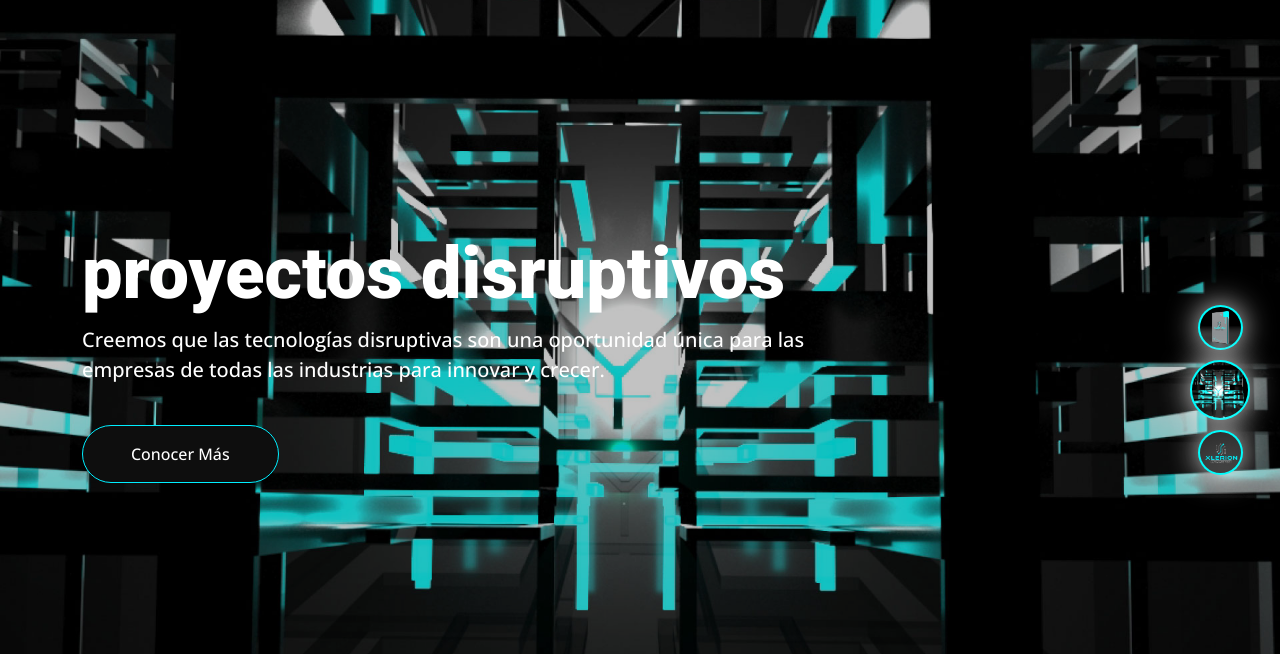
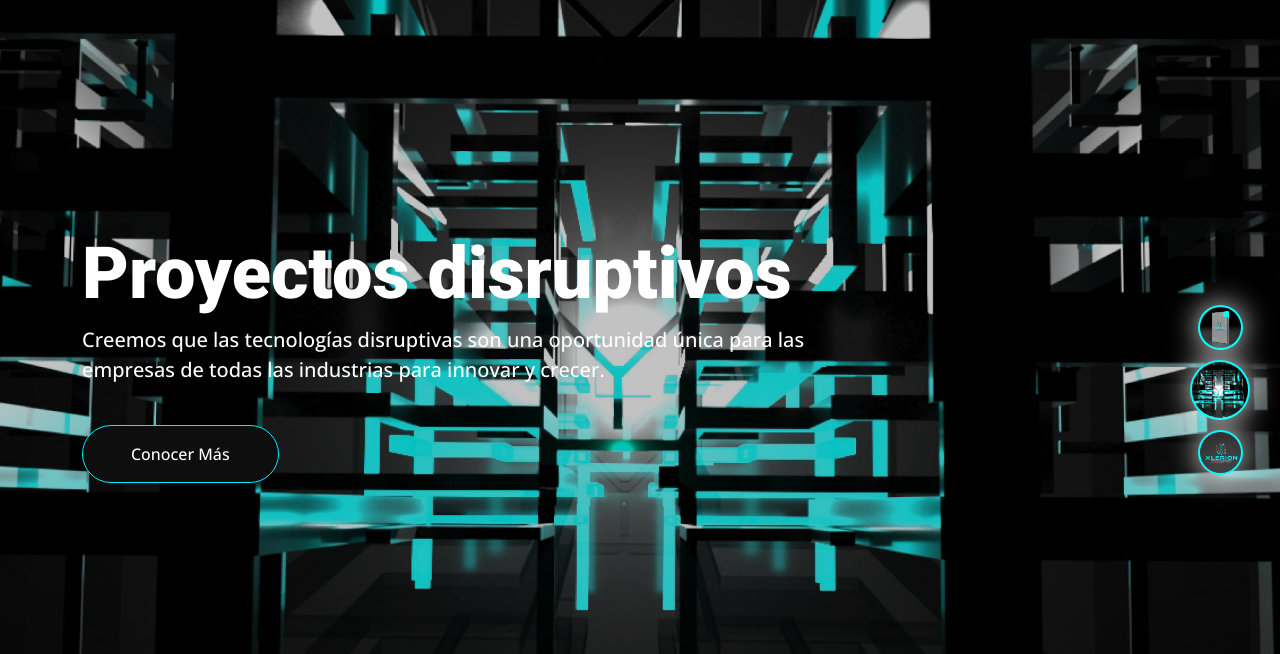
Before and after one commit to xlerionultimate/Web, a plain HTML site: page index.html in a window 1280 px wide. Shown: the part 146-800 px from the top of the page. Drawn offline with nearby package versions, Linux system fonts and the light colour scheme.

Commit message:
Subida de Paginas

```diff
--- a/index.html
+++ b/index.html
@@ -124,7 +124,7 @@
                     <div class="container">
                         <div class="row justify-content-start">
                             <div class="col-10 col-lg-8">
-                                <h1 class="display-2 text-white animated slideInDown">proyectos disruptivos</h1>
+                                <h1 class="display-2 text-white animated slideInDown">Proyectos disruptivos</h1>
                                 <p class="fs-5 fw-medium text-white mb-4 pb-3">Creemos que las tecnologías disruptivas son una oportunidad única para las empresas de todas las industrias para innovar y crecer. </p>
                                 <a href="" class="btn btn-primary rounded-pill py-3 px-5 animated slideInLeft">Conocer Más</a>
                             </div>
```
